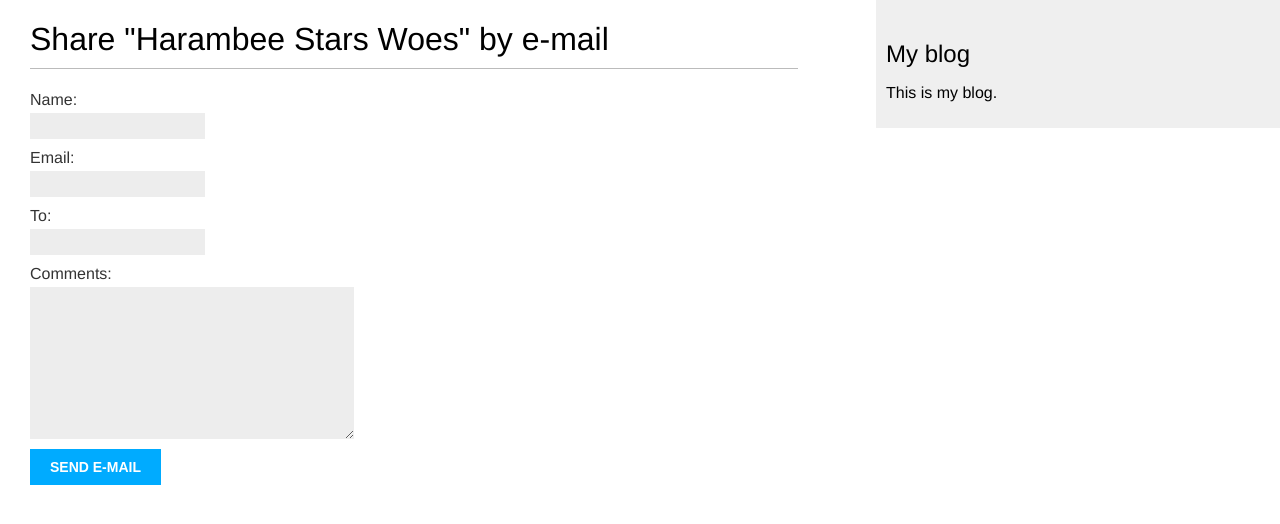
After one commit to derrick00/trend-blog, a Django app: template blog/templates/blog/post/share.html in a window 1280 px wide. The commit adds this page. Shown: the top 524 px of the page. Run offline with Django 3.2, Linux system fonts and the light colour scheme; the template is opened without the code that fills it: values that come from a table or form of the project are taken from there, others are empty; data comes from the database, SQL or seed files in the repository; parts of the project's set-up code (start-up, migrations or seed data) failed here and were passed over.

Commit message:
runserver error

```diff
--- a/blog/templates/blog/post/detail.html
+++ b/blog/templates/blog/post/detail.html
@@ -8,4 +8,9 @@
 		Published {{ post.publish }} by {{ post.author }}
 	</p>
 	{{ post.body|linebreaks }}
+	<p>
+	<a href="{% url "blog:post_share" post.id %}"> <!this is namespace called blog and URL named post_share passing ID as parameter to build the absolute URL>
+			Share this post
+		</a>
+	</p>
 {% endblock %}
--- /dev/null
+++ b/blog/templates/blog/post/share.html
@@ -0,0 +1,19 @@
+{% extends "blog/base.html" %}
+{% block title %}Share a post{% endblock %}
+
+{% block content %}
+	{% if sent %}
+		<h1>E-mail successfully sent</h1>
+		<p>
+			"{{ post.title }}" was successfully sent to {{ form.cleaned_
+data.to }}.
+		</p>
+	{% else %}
+		<h1>Share "{{ post.title }}" by e-mail</h1>
+		<form method="post">  <!it indicates to be submited by post method>
+			{{ form.as_p }}  <!tells django to render it as a paragraph>
+			{% csrf_token %} <!introduces a hidden field with an autogenerated token to avoid cross-siterequest forgery (CSRF)attcks eg malicious website>
+			<input type="submit" value="Send e-mail">
+		</form>
+	{% endif %}
+{% endblock %}
--- a/blog/urls.py
+++ b/blog/urls.py
@@ -10,4 +10,6 @@ urlpatterns = [
         path('<int:year>/<int:month>/<int:day>/<slug:post>/',
              views.post_detail,
              name='post_detail'),
+        path('<int:post_id>/share/',
+             views.post_share, name='post_share'),
 ]
```
Also changed, not shown: blog/views.py (+5 -7 lines), 1 other file.
